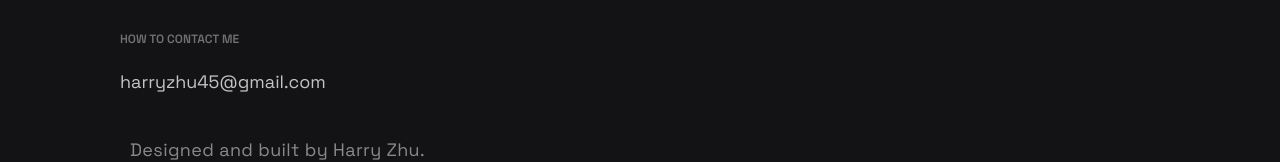
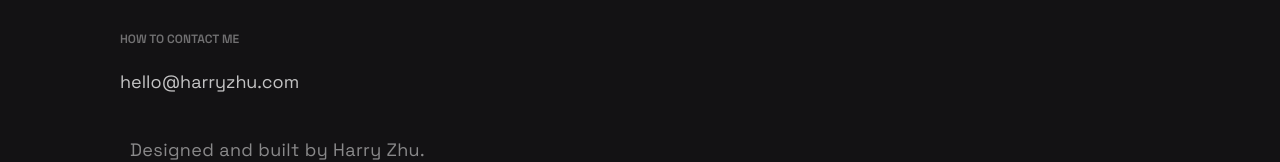
Before and after one commit to HarryZ10/harryjzhu.com, a Next.js app: page / in a window 1280 px wide. Shown: the part 3041-3203 px from the top of the page. Built offline with nearby package versions, Linux system fonts and the light colour scheme.

Commit message:
Update resume and email

```diff
--- a/src/components/Footer/Footer.js
+++ b/src/components/Footer/Footer.js
@@ -30,11 +30,11 @@ const Footer = () => {
           </FadeIn>
           <FadeIn>
             <LinkItem
-              href="mailto:harryzhu45@gmail.com"
+              href="mailto:hello@harryzhu.com"
               target="_blank"
               rel="noopener noreferrer"
             >
-              harryzhu45@gmail.com
+              hello@harryzhu.com
             </LinkItem>
           </FadeIn>
         </LinkColumn>
```
